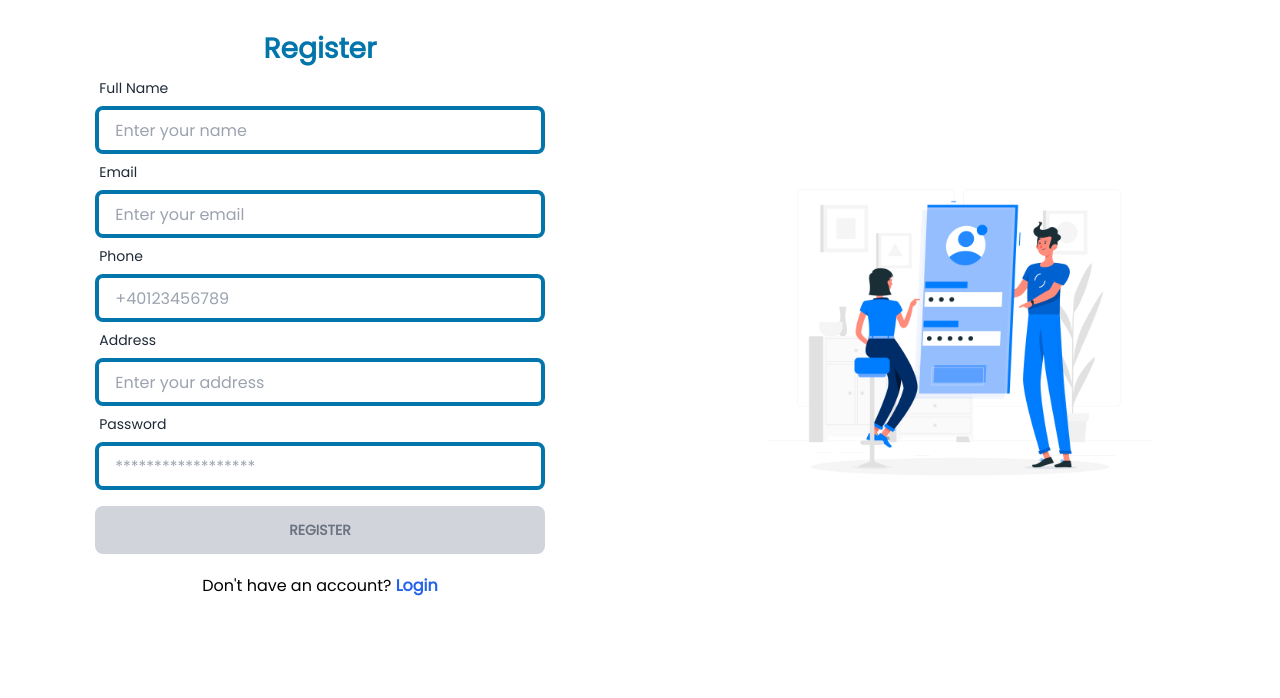
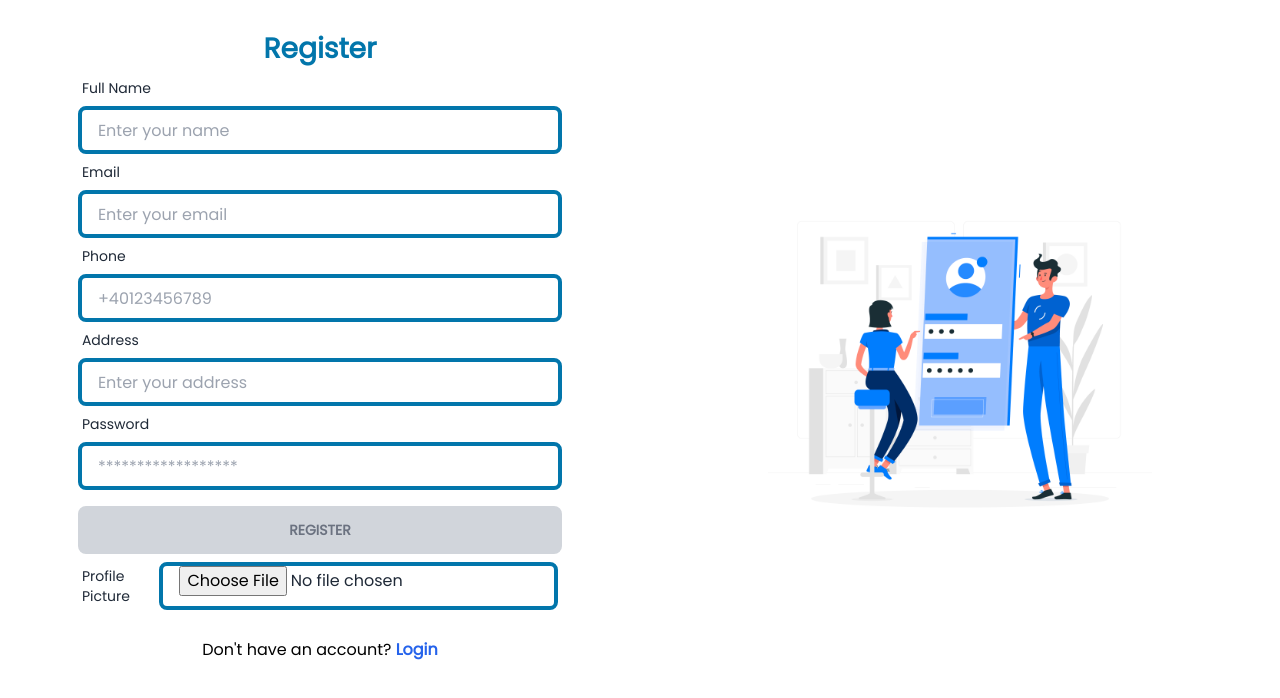
Before and after one commit to aliabudal/OLY, a React (Vite) app: page /register in a window 1280 px wide. Shown: the top 698 px of the page. Built offline with nearby package versions, Linux system fonts and the light colour scheme; a web font is replaced by a local one.

Commit message:
Fix issue #2: Adding profile picture from registration

```diff
--- a/src/pages/auth/Register.tsx
+++ b/src/pages/auth/Register.tsx
@@ -18,6 +18,7 @@ const Register = () => {
   const [phone, setPhone] = useState<string>("");
   const [address, setAddress] = useState<string>("");
   const [password, setPassword] = useState<string>("");
+  const [profilePicture, setProfilePicture] = useState<File | null>(null);
 
   useEffect(() => {
     if (name && email && phone && address && password) {
@@ -36,6 +37,7 @@ const Register = () => {
       phone,
       address,
       password,
+      profilePicture,
     };
     await axios
       .post("register", body)
@@ -143,6 +145,16 @@ const Register = () => {
                     label="Register"
                     loading={loading || disabled}
                   />
+                  <label className="label">
+                  <span className="label-text">Profile Picture</span>
+                  <input
+                    type="file"
+                    accept="image/*"
+                    onChange={(e) => setProfilePicture(e.target.files?.[0] || null)}
+                    className="input input-bordered input-primary w-full bg-white"
+                    style={{ border: "4px solid #0276ab" }}
+                  />
+                </label>
                 </form>
                 <p className="text-black mx-auto mt-5">
                   Don't have an account?{" "}
```
